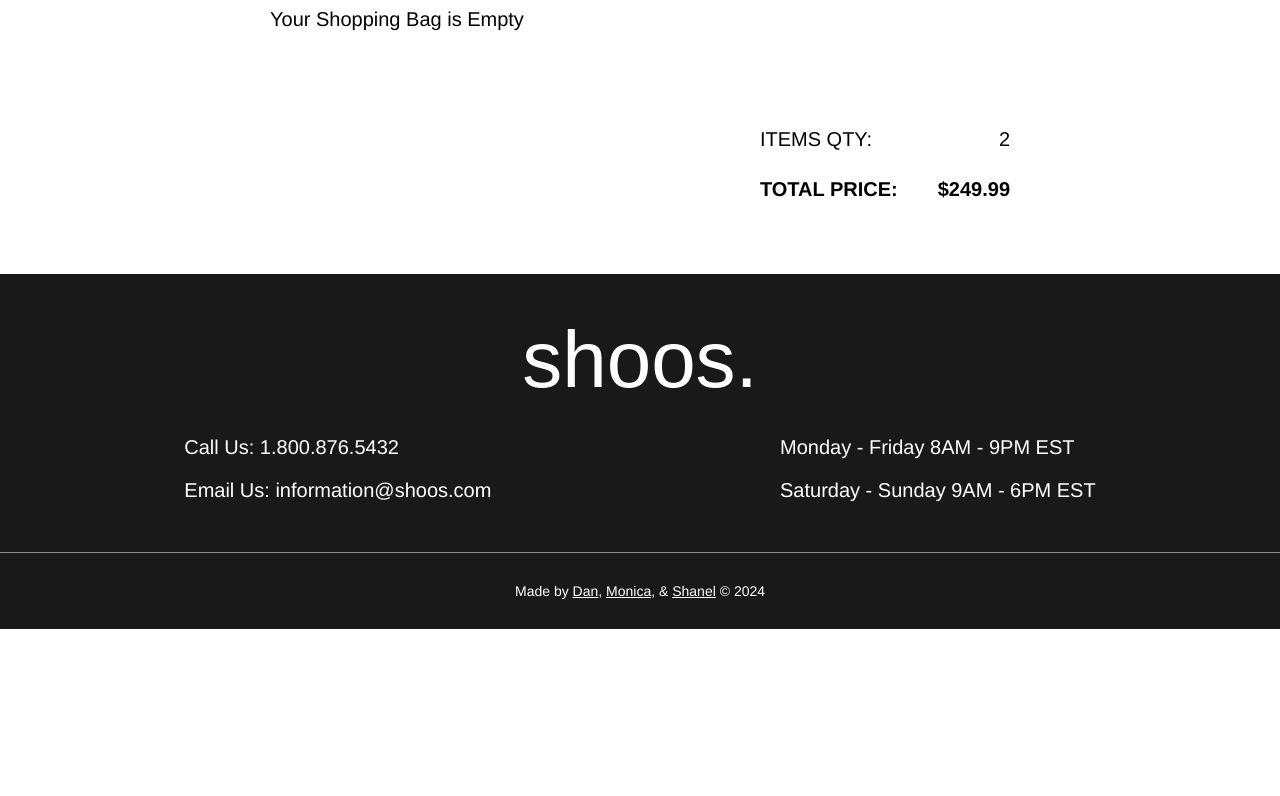
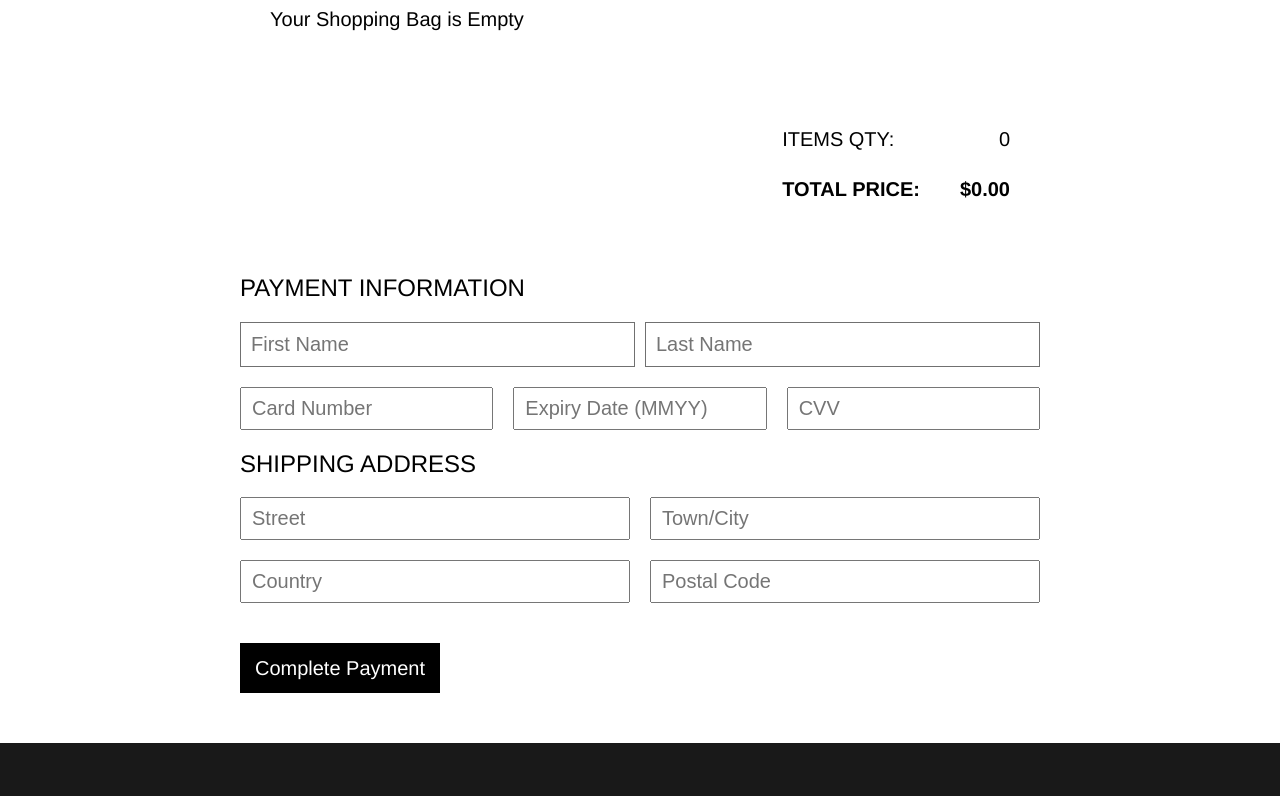
Before and after one commit to shanelbb/shoos-shop, a Next.js app: page /checkout in a window 1280 px wide. Shown: the part 820-1616 px from the top of the page. Before the commit the page ends 1449 px from the top, so only its background shows below. Built offline with nearby package versions, Linux system fonts and the light colour scheme; a web font is replaced by a local one.

Commit message:
add payment info form and confirmation section.

```diff
--- a/src/components/GalleryItem.js
+++ b/src/components/GalleryItem.js
@@ -22,6 +22,7 @@ export default function GalleryItem(props) {
       size: Number(selectedSize),
       quantity: quantity,
     };
+    console.log("itemData QTY: ", itemData.quantity);
     if (itemData.quantity > 0) {
       setItemOrder(itemData);
     }
--- a/src/components/Header.js
+++ b/src/components/Header.js
@@ -7,7 +7,7 @@ import ShoppingBag from "./ShoppingBag";
 
 /* eslint-disable react/prop-types */
 export default function Header(props) {
-  const { itemOrder, orderData, category, setCategory } = props;
+  const { setOrderTotal, orderTotal, orderData, category, setCategory } = props;
 
   const [bagCount, setBagCount] = useState(0);
 
@@ -42,7 +42,7 @@ export default function Header(props) {
         </div>
       </div>
       <NavBar setCategory={setCategory} category={category} />
-      <ShoppingBag css={css} itemOrder={itemOrder} orderData={orderData} setOpen={setOpen} open={open} />
+      <ShoppingBag css={css} orderTotal={orderTotal} setOrderTotal={setOrderTotal} orderData={orderData} setOpen={setOpen} open={open} />
     </header>
   );
 }
--- a/src/components/LandingPage.js
+++ b/src/components/LandingPage.js
@@ -49,7 +49,7 @@ export default function LandingPage() {
           <h2>Dress Shoes</h2>
         </Link>
       </div>
-      <div className='banner' style={{ backgroundImage: 'url("./assets/banners/boots.jpg")' }}>
+      <div className='banner landingBanner4' style={{ backgroundImage: 'url("./assets/banners/boots.jpg")' }}>
         <Link
           href={{
             pathname: "/gallery",
--- a/src/components/ShoppingBag.js
+++ b/src/components/ShoppingBag.js
@@ -1,14 +1,13 @@
-import { useEffect, useRef, useState } from "react";
+import { useEffect, useRef } from "react";
 import Link from "next/link";
 import Image from "next/image";
 
 /* eslint-disable react/prop-types */
 export default function ShoppingBag(props) {
-  const { itemOrder, orderData, orderTotal, css, setOpen } = props;
-
-  const [shoppingBag, setShoppingBag] = useState();
+  const { orderData, setOrderTotal, orderTotal, css, setOpen } = props;
 
   const ref = useRef(null);
+  const isFirstRender = useRef(true);
 
   useEffect(() => {
     const handleOutSideClick = event => {
@@ -24,11 +23,19 @@ export default function ShoppingBag(props) {
     };
   }, [ref]);
 
-  // useEffect(() => {
-  //     let sum = 0;
-  //     orderData.forEach(item => (sum += item.price));
-  //     setOrderTotal(parseFloat(sum.toFixed(2)));
-  // }, [orderData]);
+  useEffect(() => {
+    if (isFirstRender.current) {
+      isFirstRender.current = false;
+      return;
+    }
+    console.log("Shopping Bag: Changed first render to false");
+    let sum = 0;
+    if (orderData) {
+      console.log(orderData);
+      orderData.forEach(item => (sum += item.price));
+      setOrderTotal(parseFloat(sum.toFixed(2)));
+    }
+  }, [orderData]);
 
   return (
     <div className='shoppingBag' style={css} ref={ref}>
@@ -65,7 +72,7 @@ export default function ShoppingBag(props) {
         )}
         <div className='total'>
           <p>Total:</p>
-          <p>${orderTotal === 0 ? "0.00" : orderTotal}</p>
+          <p>${orderTotal ? orderTotal : "0.00"}</p>
         </div>
       </div>
       <div className='shoppingBtns'>
--- a/src/pages/_app.js
+++ b/src/pages/_app.js
@@ -25,7 +25,7 @@ export default function App({ Component, pageProps }) {
         <link rel='icon' href='/favicon.png' />
       </Head>
 
-      <Header itemOrder={itemOrder} orderData={orderData} orderTotal={orderTotal} category={category} setCategory={setCategory} />
+      <Header itemOrder={itemOrder} orderData={orderData} setOrderTotal={setOrderTotal} orderTotal={orderTotal} category={category} setCategory={setCategory} />
       <main>
         <Component
           {...pageProps}
@@ -35,6 +35,7 @@ export default function App({ Component, pageProps }) {
           itemOrder={itemOrder}
           productInfo={productInfo}
           setProductInfo={setProductInfo}
+          orderTotal={orderTotal}
           setOrderTotal={setOrderTotal}
           product={product}
           setProduct={setProduct}
--- a/src/pages/checkout.js
+++ b/src/pages/checkout.js
@@ -1,11 +1,22 @@
 /* eslint-disable react/react-in-jsx-scope */
 // import { useState } from "react";
-import Head from "next/head";
 import Image from "next/image";
+import { useEffect, useState } from "react";
 
 /* eslint-disable react/prop-types */
 export default function Checkout(props) {
   const { orderData, orderTotal } = props;
+
+  const [orderQty, setOrderQty] = useState(0);
+  const [isSubmitted, setIsSubmitted] = useState(false);
+
+  useEffect(() => {
+    let qty = 0;
+    if (orderData) {
+      orderData.forEach(item => (qty += item.quantity));
+      setOrderQty(qty);
+    }
+  }, [orderData]);
 
   // addOrderDetails().then(data => {
   //   addItemDetails(data.id);
@@ -35,12 +46,6 @@ export default function Checkout(props) {
 
   return (
     <>
-      <Head>
-        <title>Shoos Shop</title>
-        <meta name='description' content='Generated by create next app' />
-        <meta name='viewport' content='width=device-width, initial-scale=1' />
-        <link rel='icon' href='/favicon.ico' />
-      </Head>
       <div className='outerWrapper'>
         <div
           className='banner checkoutBanner'
@@ -52,7 +57,7 @@ export default function Checkout(props) {
         </div>
         <div className='wrapper'>
           <section className='checkout'>
-            <h5>Order Details</h5>
+            <h5>Order Summary</h5>
             {orderData ? (
               orderData.map((shoe, index) => {
                 return (
@@ -90,13 +95,59 @@ export default function Checkout(props) {
                 </p>
               </div>
               <div className='orderTotals'>
-                <p>2</p>
+                <p>{orderQty}</p>
                 <p className='price'>
-                  <strong>$249.99</strong>
+                  <strong>${orderTotal ? orderTotal : "0.00"}</strong>
                 </p>
               </div>
             </div>
           </section>
+          {!isSubmitted ? (
+            <section className='payment'>
+              <h5>Payment Information</h5>
+              <form action='POST'>
+                <div className='userInfo'>
+                  <label className='visually-hidden' htmlFor='fName'></label>
+                  <input className='nameInput' type='text' id='fName' placeholder='First Name'></input>
+                  <label className='visually-hidden' htmlFor='lName'></label>
+                  <input type='text' id='lName' placeholder='Last Name'></input>
+                </div>
+                <div className='cardInfo'>
+                  <input className='numberInput' type='number' id='ccn' maxLength='19' minLength='6' pattern='[\d ]{10,30}' placeholder='Card Number'></input>
+                  <label className='visually-hidden' htmlFor='ccn'></label>
+                  <input type='number' id='expiry' maxLength='4' minLength='4' placeholder='Expiry Date (MMYY)'></input>
+                  <label className='visually-hidden' htmlFor='expiry'></label>
+                  <label className='visually-hidden' htmlFor='cvv'></label>
+                  <input type='number' id='cvv' maxLength='3' minLength='3' placeholder='CVV'></input>
+                </div>
+                <h5>Shipping Address</h5>
+                <div className='addressInfo'>
+                  <div className='addressDetails'>
+                    <label className='visually-hidden' htmlFor='street'></label>
+                    <input type='text' id='street' placeholder='Street'></input>
+                    <label className='visually-hidden' htmlFor='Town/City'></label>
+                    <input type='text' id='Town/City' placeholder='Town/City'></input>
+                  </div>
+                  <div className='addressDetails'>
+                    <label className='visually-hidden' htmlFor='country'></label>
+                    <input type='text' id='country' placeholder='Country'></input>
+                    <label className='visually-hidden' htmlFor='postCode'></label>
+                    <input type='text' id='postCode' placeholder='Postal Code' maxLength='7' minLength='6'></input>
+                  </div>
+                </div>
+                <button type='submit' className='reviewSubmit' onClick={() => setIsSubmitted(true)}>
+                  Complete Payment
+                </button>
+              </form>
+            </section>
+          ) : (
+            <section className='orderConfirmation'>
+              <h5>Your order has been received!</h5>
+              <p>Order Reference: 1234</p>
+              <p>Please allow 5-7 business days for shipping.</p>
+              <p>Thank you for shopping with shoos.</p>
+            </section>
+          )}
         </div>
       </div>
     </>
--- a/src/styles/globals.css
+++ b/src/styles/globals.css
@@ -259,10 +259,9 @@ a {
   background-image: url(.././assets/banners/dressShoes.jpg);
 }
 .landingBanner4 {
-  background-image: url(.././assets/banners/boots.jpg);
+  /* background-image: url(.././assets/banners/boots.jpg); */
   margin-bottom: 50px;
 }
-
 .banner {
   background-size: cover;
   background-position: 50%;
@@ -749,6 +748,53 @@ textarea {
   padding-left: 40px;
 }
 
+.payment {
+  width: 100%;
+  max-width: 800px;
+  margin: 0 auto 50px;
+}
+
+.cardInfo {
+  display: flex;
+  justify-content: space-between;
+  gap: 20px;
+}
+
+.cardInfo input {
+  margin-bottom: 20px;
+  padding: 8px 10px;
+  width: 33%;
+  max-width: 400px;
+}
+
+.addressInfo {
+  display: flex;
+  flex-direction: column;
+  width: 100%;
+  padding-top: 20px;
+}
+
+.addressInfo input {
+  margin-bottom: 20px;
+  padding: 8px 10px;
+}
+
+.addressDetails {
+  display: flex;
+  gap: 20px;
+}
+.addressDetails input {
+  width: 50%;
+}
+
+.orderConfirmation {
+  width: 100%;
+  max-width: 800px;
+  margin: 0 auto;
+  padding: 30px 30px 50px;
+  text-align: center;
+}
+
 footer {
   background-color: rgba(0, 0, 0, 0.9);
   color: #fff;
```
Also changed, not shown: src/pages/gallery.js (+37 -23 lines), src/styles/normalize.css.
